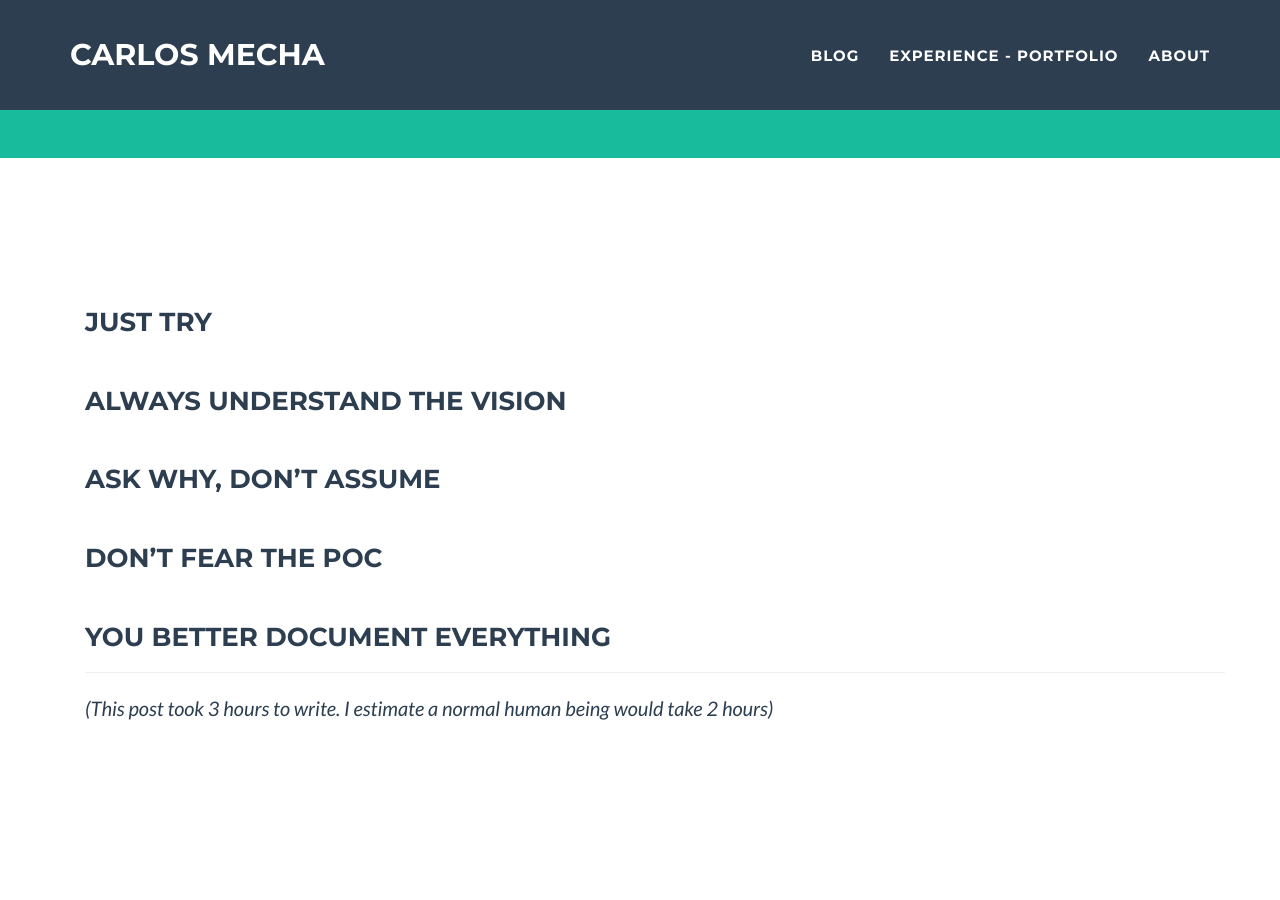
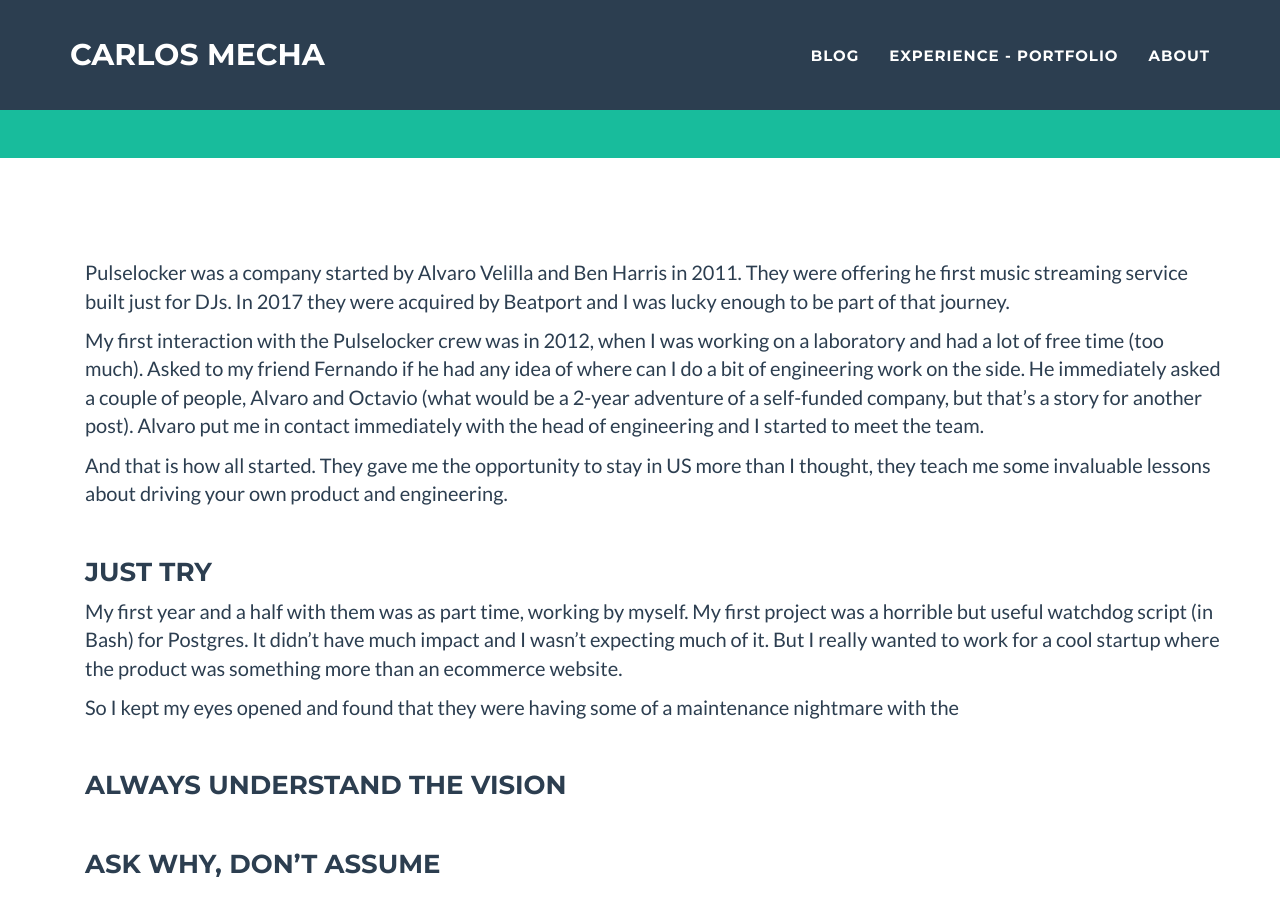
Before and after one commit to CarlosMecha/carlosmecha.github.com, a Jekyll site: the page built from _posts/2020-11-03-pulselocker-days.markdown, in a window 1280 px wide and 900 px high, scrolled down 279 px. Built offline with Jekyll 4.4.1, drawn with Linux system fonts in a browser that asks for light colours.

Commit message:
Start writing

```diff
--- a/_posts/2020-11-03-pulselocker-days.markdown
+++ b/_posts/2020-11-03-pulselocker-days.markdown
@@ -6,7 +6,28 @@ slug: pulselocker-days
 ---
 
 
+Pulselocker was a company started by Alvaro Velilla and Ben Harris in 2011. They were offering he
+first music streaming service built just for DJs. In 2017 they were acquired by Beatport and I was
+lucky enough to be part of that journey.
+
+My first interaction with the Pulselocker crew was in 2012, when I was working on a laboratory and had
+a lot of free time (too much). Asked to my friend Fernando if he had any idea of where can I do a bit of
+engineering work on the side. He immediately asked a couple of people, Alvaro and Octavio (what would be a
+2-year adventure of a self-funded company, but that's a story for another post). Alvaro put me in
+contact immediately with the head of engineering and I started to meet the team.
+
+And that is how all started. They gave me the opportunity to stay in US more than I thought, they
+teach me some invaluable lessons about driving your own product and engineering.
+
 ### Just try
+
+My first year and a half with them was as part time, working by myself. My first project was a
+horrible but useful watchdog script (in Bash) for Postgres. It didn't have much impact and I wasn't
+expecting much of it. But I really wanted to work for a cool startup where the product was something
+more than an ecommerce website.
+
+So I kept my eyes opened and found that they were having some of a maintenance nightmare with the
+
 
 ### Always understand the vision
 
```
